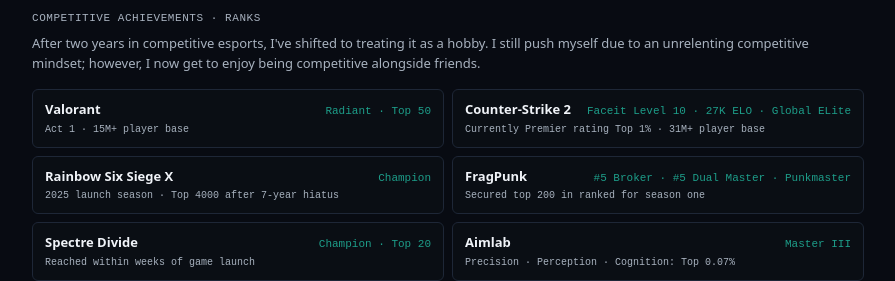
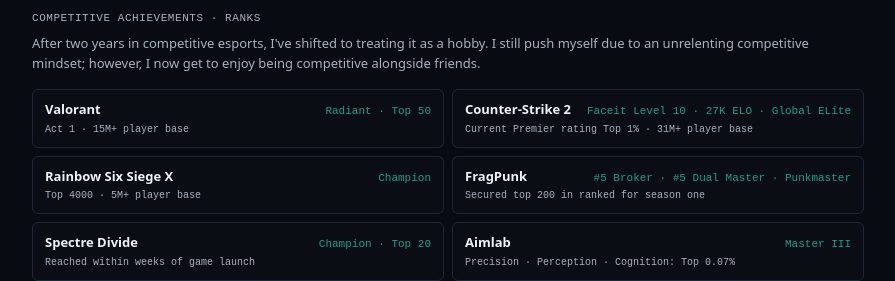
Before and after one commit to osakhra/andrewcastor-portfolio, a Next.js app: page /about in a window 1280 px wide. Shown: the part 1640-1921 px from the top of the page, without its empty margins (192-1087 px from the left). Built offline with nearby package versions, Linux system fonts and the light colour scheme.

Commit message:
quiet update

```diff
--- a/app/about/page.tsx
+++ b/app/about/page.tsx
@@ -75,12 +75,12 @@ const gamingRanks = [
   {
     game: 'Counter-Strike 2',
     rank: 'Faceit Level 10 · 27K ELO · Global ELite',
-    note: 'Currently Premier rating Top 1% · 31M+ player base',
+    note: 'Current Premier rating Top 1% · 31M+ player base',
   },
   {
     game: 'Rainbow Six Siege X',
     rank: 'Champion',
-    note: '2025 launch season · Top 4000 after 7-year hiatus',
+    note: 'Top 4000 · 5M+ player base',
   },
   {
     game: 'FragPunk',
```
